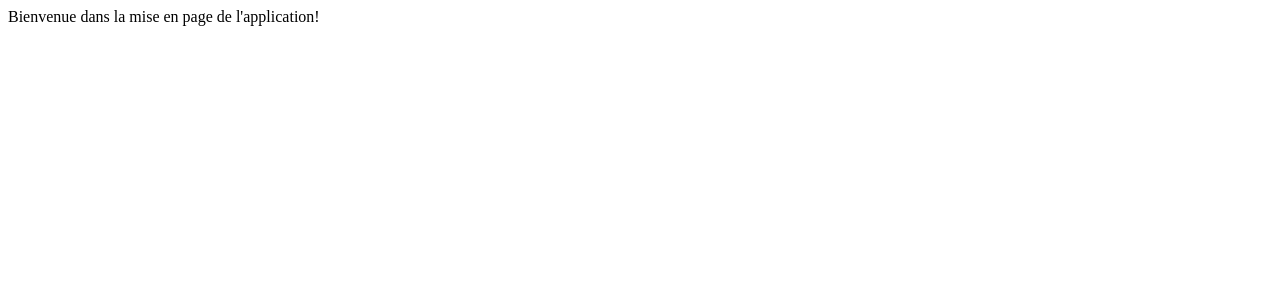
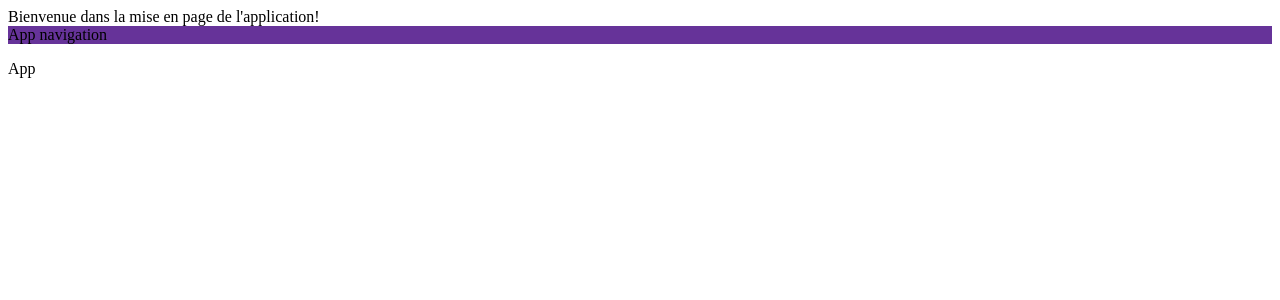
Before and after one commit to codejordy25/11-worldwise, a React (Vite) app: page /AppLayout in a window 1280 px wide. Shown: the top 300 px of the page. Built offline with nearby package versions, Linux system fonts and the light colour scheme.

Commit message:
Create AppNav and AppModule.css

```diff
--- /dev/null
+++ b/src/components/AppNav.jsx
@@ -0,0 +1,7 @@
+import styles from "./AppNav.module.css";
+function AppNav() {
+  //styles.nav C'est Pour Lier un objet à un style.
+  return <nav className={styles.nav}>App navigation</nav>;
+}
+
+export default AppNav;
--- /dev/null
+++ b/src/components/AppNav.module.css
@@ -0,0 +1,3 @@
+.nav {
+  background-color: rebeccapurple;
+}
--- a/src/components/PageNav.module.css
+++ b/src/components/PageNav.module.css
@@ -1,6 +1,5 @@
 .nav {
   background-color: orangered;
-  padding: 10px;
 }
 
 .nav ul {
--- a/src/pages/AppLayout.jsx
+++ b/src/pages/AppLayout.jsx
@@ -1,7 +1,15 @@
 //Il s'agit de la page de mise en page principale de l'application
 
+import AppNav from "../components/AppNav";
+
 function AppLayout() {
-  return <div>Bienvenue dans la mise en page de l'application!</div>;
+  return (
+    <div>
+      Bienvenue dans la mise en page de l'application!
+      <AppNav />
+      <p>App</p>
+    </div>
+  );
 }
 
 export default AppLayout;
```
